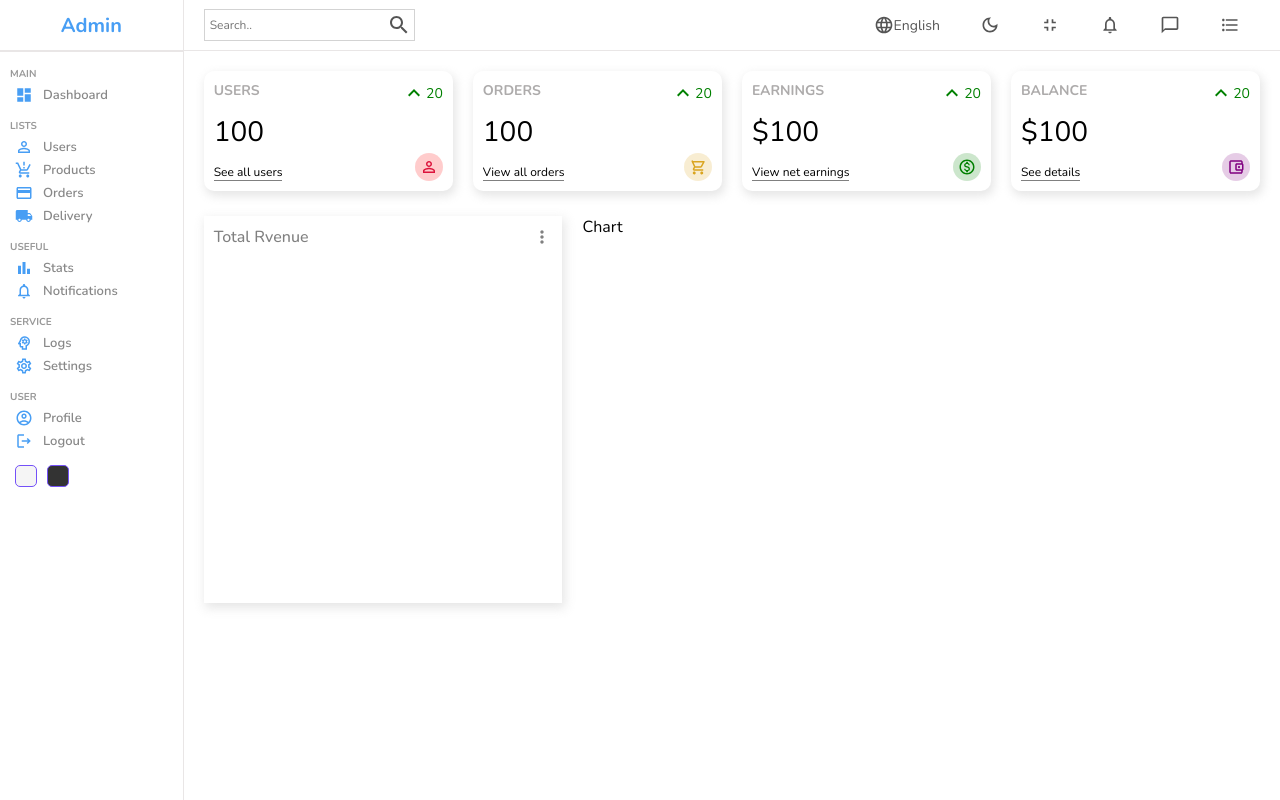
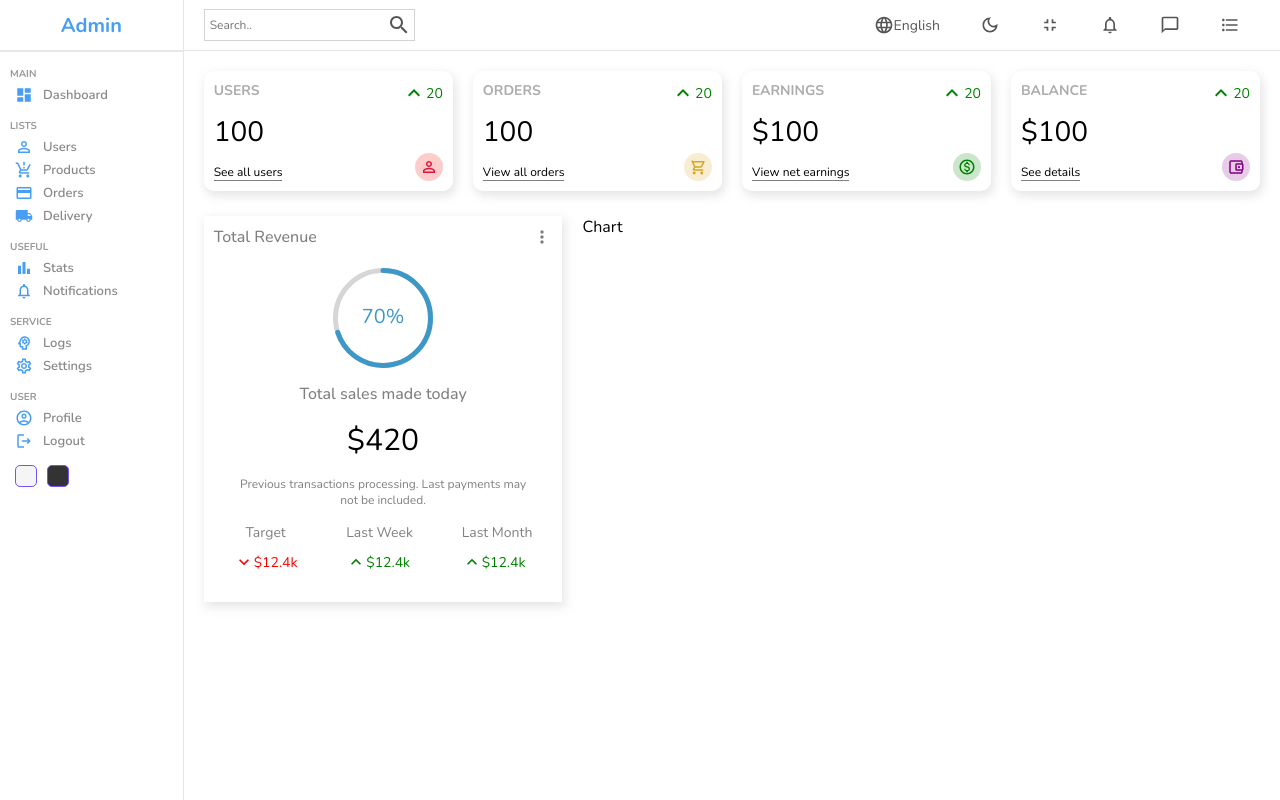
Before and after one commit to MennaEbied/admin-dashboard, a React (Vite) app: page / in a window 1280 px wide. Built offline with nearby package versions, Linux system fonts and the light colour scheme.

Commit message:
Styling featured chart

```diff
--- a/src/components/featured/Featured.jsx
+++ b/src/components/featured/Featured.jsx
@@ -1,21 +1,53 @@
+
 import "./featured.scss";
-import MoreVertIcon from '@mui/icons-material/MoreVert';
+import MoreVertIcon from "@mui/icons-material/MoreVert";
 import { CircularProgressbar } from "react-circular-progressbar";
+import "react-circular-progressbar/dist/styles.css";
+import KeyboardArrowDownIcon from "@mui/icons-material/KeyboardArrowDown";
+import KeyboardArrowUpOutlinedIcon from "@mui/icons-material/KeyboardArrowUpOutlined";
 
 const Featured = () => {
   return (
     <div className="featured">
-       <div className="top">
-            <h1 className="title">Total Rvenue</h1>
-            <MoreVertIcon fontSize="small"/>
-       </div>
-       <div className="bottom">
-            <div className="featuredChart">
-                <CircularProgressbar value={70}/>
+      <div className="top">
+        <h1 className="title">Total Revenue</h1>
+        <MoreVertIcon fontSize="small" />
+      </div>
+      <div className="bottom">
+        <div className="featuredChart">
+          <CircularProgressbar value={70} text={"70%"} strokeWidth={5} />
+        </div>
+        <p className="title">Total sales made today</p>
+        <p className="amount">$420</p>
+        <p className="desc">
+          Previous transactions processing. Last payments may not be included.
+        </p>
+        <div className="summary">
+          <div className="item">
+            <div className="itemTitle">Target</div>
+            <div className="itemResult negative">
+              <KeyboardArrowDownIcon fontSize="small"/>
+              <div className="resultAmount">$12.4k</div>
             </div>
-       </div>
+          </div>
+          <div className="item">
+            <div className="itemTitle">Last Week</div>
+            <div className="itemResult positive">
+              <KeyboardArrowUpOutlinedIcon fontSize="small"/>
+              <div className="resultAmount">$12.4k</div>
+            </div>
+          </div>
+          <div className="item">
+            <div className="itemTitle">Last Month</div>
+            <div className="itemResult positive">
+              <KeyboardArrowUpOutlinedIcon fontSize="small"/>
+              <div className="resultAmount">$12.4k</div>
+            </div>
+          </div>
+        </div>
+      </div>
     </div>
-  )
-}
+  );
+};
 
-export default Featured
+export default Featured;
--- a/src/components/featured/featured.scss
+++ b/src/components/featured/featured.scss
@@ -15,4 +15,64 @@
             font-weight: 500;
         }
     }
+
+    .bottom{
+        padding: 20px;
+        display: flex;
+        flex-direction: column;
+        align-items: center;
+        justify-content: center;
+        gap: 15px;
+
+        .featuredChart{
+            width: 100px;
+            height: 100px;
+        }
+
+        .title{
+            font-weight: 500;
+            color: gray;
+        }
+
+        .amount{
+            font-size: 30px;
+        }
+
+        .desc{
+            font-weight: 300;
+            font-size: 12px;
+            color: grey;
+            text-align: center;
+        }
+
+        .summary{
+            width: 100%;
+            display: flex;
+            align-items: center;
+            justify-content: space-between;
+
+            .item{
+                text-align: center;
+
+                .itemTitle{
+                    font-size: 14px;
+                    color: grey;
+                }
+
+                .itemResult{
+                    display: flex;
+                    align-items: center;
+                    margin-top: 10px;
+                    font-size: 14px;
+
+                    &.positive{
+                        color: green;
+                    }
+                    &.negative{
+                        color: red;
+                    }
+                }
+            }
+        }
+    }
 }
```
